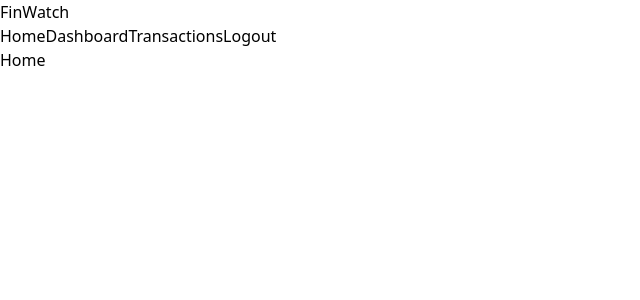
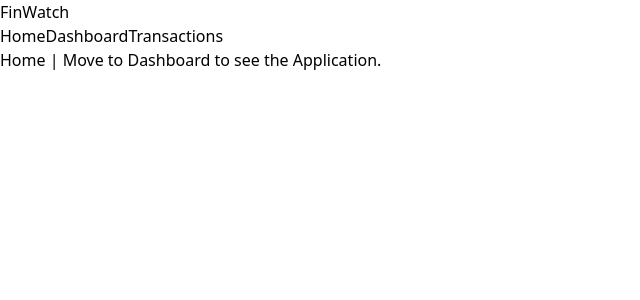
Before and after one commit to piyush960/FinWatch, a React (Vite) app in the folder admin dashboard/: page / in a window 1280 px wide. Shown: the top 300 px of the page, without its empty margins (0-640 px from the left). Built offline with nearby package versions, Linux system fonts and the light colour scheme.

Commit message:
logout remove

```diff
--- a/admin dashboard/src/components/Navbar.jsx
+++ b/admin dashboard/src/components/Navbar.jsx
@@ -11,7 +11,6 @@ const Navbar = () => {
                     <Link to={'/'} className='text-sm text-slate-500'>Home</Link>
                     <Link to={'/admin'} className='text-sm text-slate-500'>Dashboard</Link>
                     <Link to={'/payment'} className='text-sm text-slate-500'>Transactions</Link>
-                    <Link to={'/'}  className='text-sm text-slate-500'>Logout</Link>
                 </div>
             </div>
         </div>
--- a/admin dashboard/src/pages/Home.jsx
+++ b/admin dashboard/src/pages/Home.jsx
@@ -2,7 +2,7 @@ import React from 'react'
 
 const Home = () => {
   return (
-    <div>Home</div>
+    <div>Home | Move to Dashboard to see the Application.</div>
   )
 }
 
```
